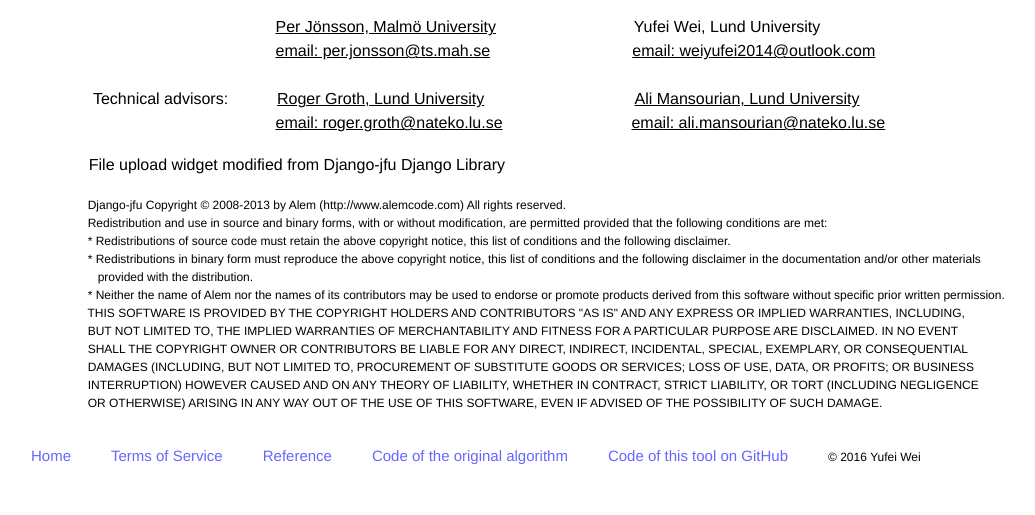
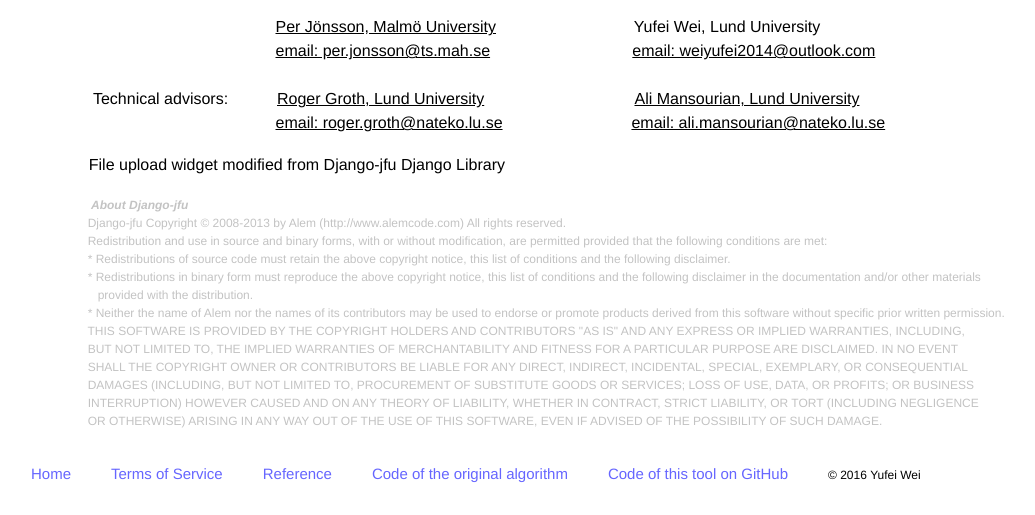
Before and after one commit to WeiYufei/master, a Django app: page /about/ in a window 1280 px wide; the page is wider, and only the part inside the window is pictured. Shown: the part 285-800 px from the top of that part, without its empty margins (201-1236 px from the left). Run offline with Django 3.2, Linux system fonts and the light colour scheme.

Commit message:
Update about.html

```diff
--- a/PolyTrend_web-based_system/demo/photos/templates/about.html
+++ b/PolyTrend_web-based_system/demo/photos/templates/about.html
@@ -81,7 +81,7 @@ line-height:150%;
 .item1{
 font-family: Helvetica;
 font-size:12px;
-color:#000000;
+color:#C3C3C3;
 text-align: left;
 background-color:#ffffff;
 text-decoration: none;
@@ -197,7 +197,10 @@ Technical advisors:&nbsp;&nbsp;&nbsp;&nbsp;&nbsp;&nbsp;&nbsp;&nbsp;&nbsp;&nbsp;
 </span>
 <br>
 <span class="item">&nbsp;&nbsp;&nbsp;&nbsp;&nbsp;&nbsp;&nbsp;&nbsp;&nbsp;&nbsp;&nbsp;&nbsp;
-File upload widget modified from Django-jfu Django Library</span><br><br>
+File upload widget modified from Django-jfu Django Library</span>
+<br><br>
+<span class="item1">&nbsp;&nbsp;&nbsp;&nbsp;&nbsp;&nbsp;&nbsp;&nbsp;&nbsp;&nbsp;&nbsp;&nbsp;&nbsp;&nbsp;&nbsp;&nbsp;&nbsp;
+<b><i>About Django-jfu</i></b></span><br>
 <span class="item1">&nbsp;&nbsp;&nbsp;&nbsp;&nbsp;&nbsp;&nbsp;&nbsp;&nbsp;&nbsp;&nbsp;&nbsp;
 &nbsp;&nbsp;&nbsp;&nbsp;Django-jfu Copyright &copy; 2008-2013 by Alem (http://www.alemcode.com)
 All rights reserved.
```
